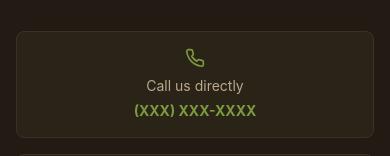
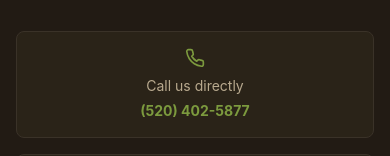
Before and after one commit to rafe-walker/sslm-website, a Next.js app: page / in a window 390 px wide. Shown: the part 8085-8241 px from the top of the page. Built offline with nearby package versions, Linux system fonts and the light colour scheme.

Commit message:
Update phone number to real business line (520) 402-5877
Co-Authored-By: Claude Opus 4.6 <noreply@anthropic.com>

```diff
--- a/app/page.tsx
+++ b/app/page.tsx
@@ -763,7 +763,7 @@ export default function Home() {
             <div className="p-4 bg-bgCard border border-borderColor rounded-lg">
               <Phone size={20} className="w-5 h-5 text-accent mx-auto mb-2" />
               <p className="text-sm text-textSecondary mb-1">Call us directly</p>
-              <a href="tel:+1" className="text-accent font-bold hover:text-accentLight">(XXX) XXX-XXXX</a>
+              <a href="tel:+15204025877" className="text-accent font-bold hover:text-accentLight">(520) 402-5877</a>
             </div>
             <div className="p-4 bg-bgCard border border-borderColor rounded-lg">
               <Mail size={20} className="w-5 h-5 text-accent mx-auto mb-2" />
```
